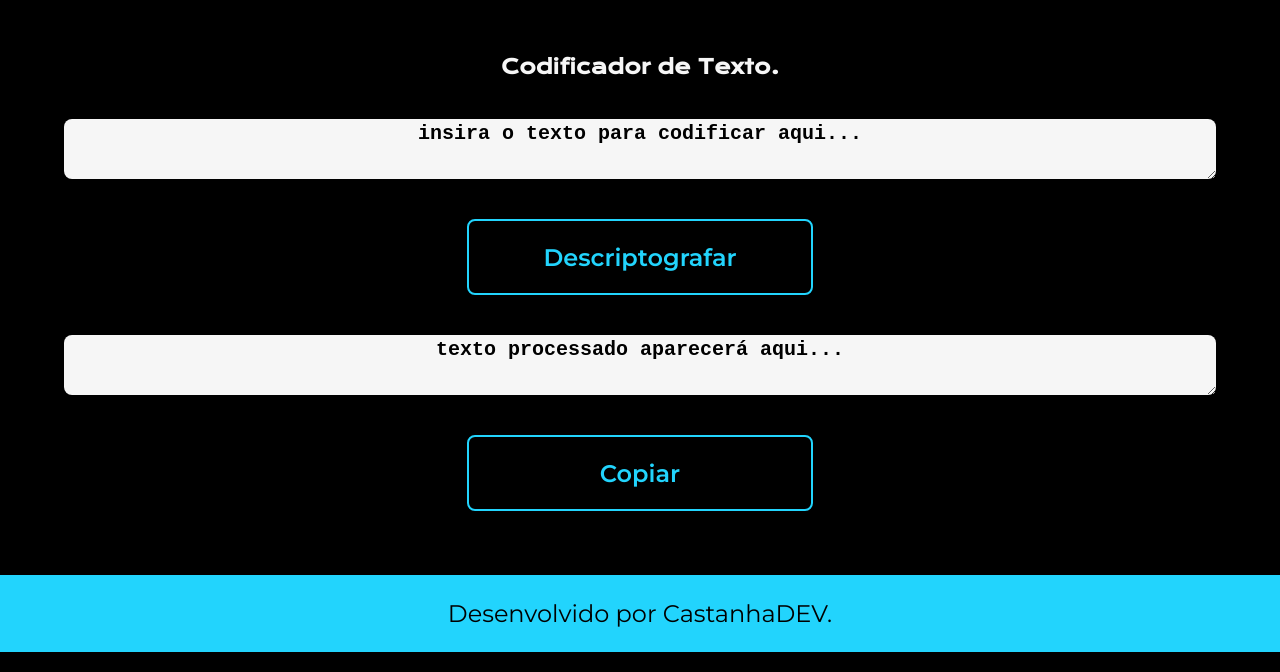
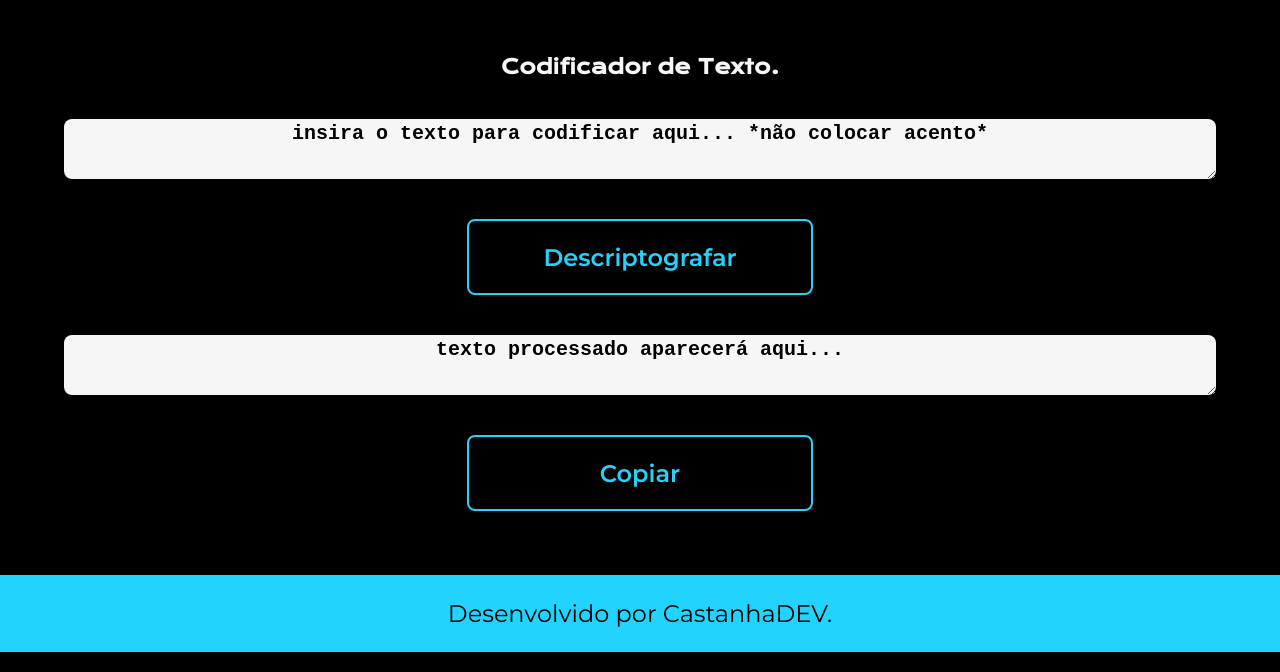
Before and after one commit to castanhadev/encrypt-text, a plain HTML site: page decrypt.html in a window 1280 px wide. Shown: the part 128-800 px from the top of the page. Drawn offline with nearby package versions, Linux system fonts and the light colour scheme.

Commit message:
Adicionando mensagem "*Não colocar acento*" no text-area

```diff
--- a/decrypt.html
+++ b/decrypt.html
@@ -16,7 +16,7 @@
     <main class="presentation">
         <section class="presentation__content">
             <h1 class="presentation__content__title">Codificador de Texto.</h1>
-            <textarea class="text-area" id="inputText"  placeholder="Insira o texto para codificar aqui..."></textarea>
+            <textarea class="text-area" id="inputText"  placeholder="Insira o texto para codificar aqui... *Não colocar acento*"></textarea>
             <div class="button">
                 <button onclick="decodeText()" class="button-click">Descriptografar</button>
             </div>
```
Also changed, not shown: index.html (+1 -1 lines).
